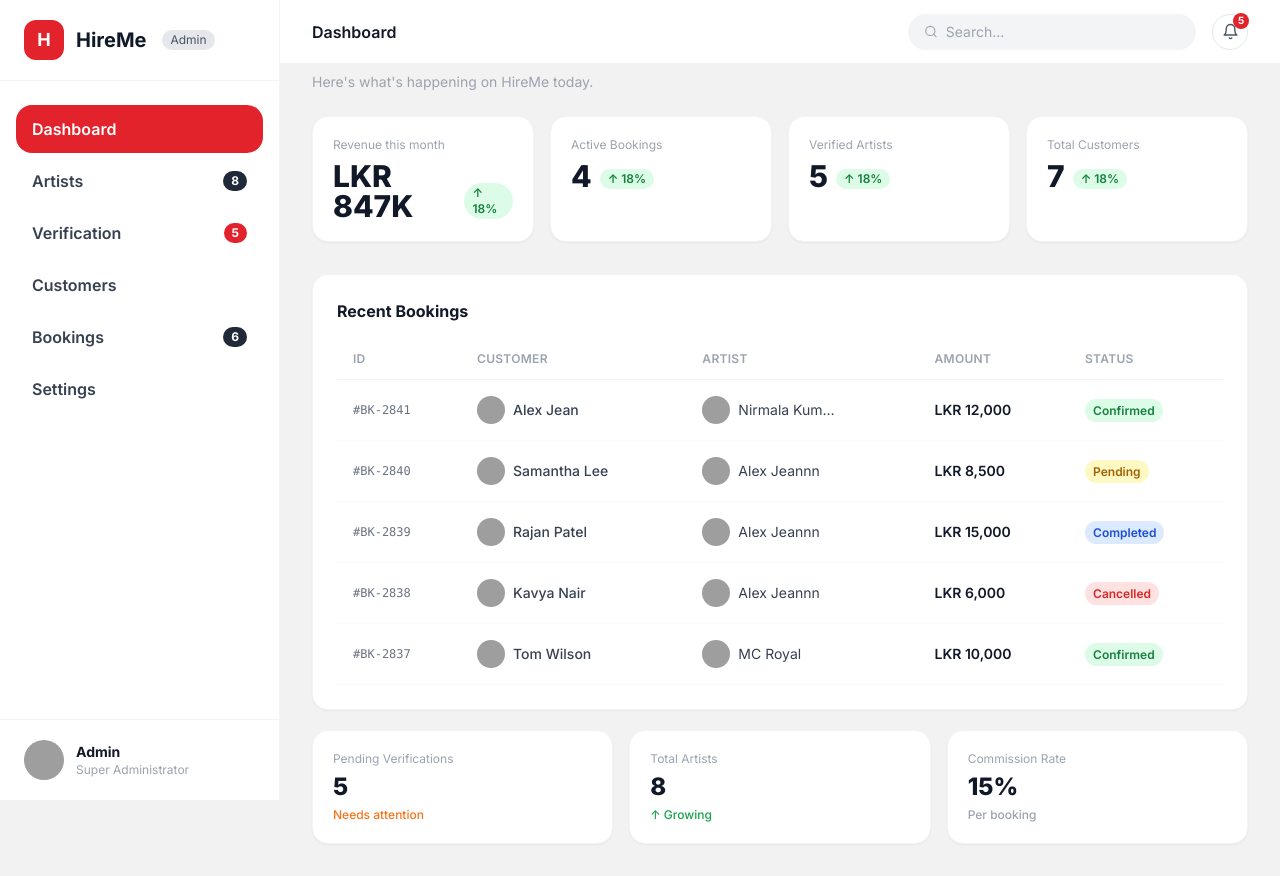
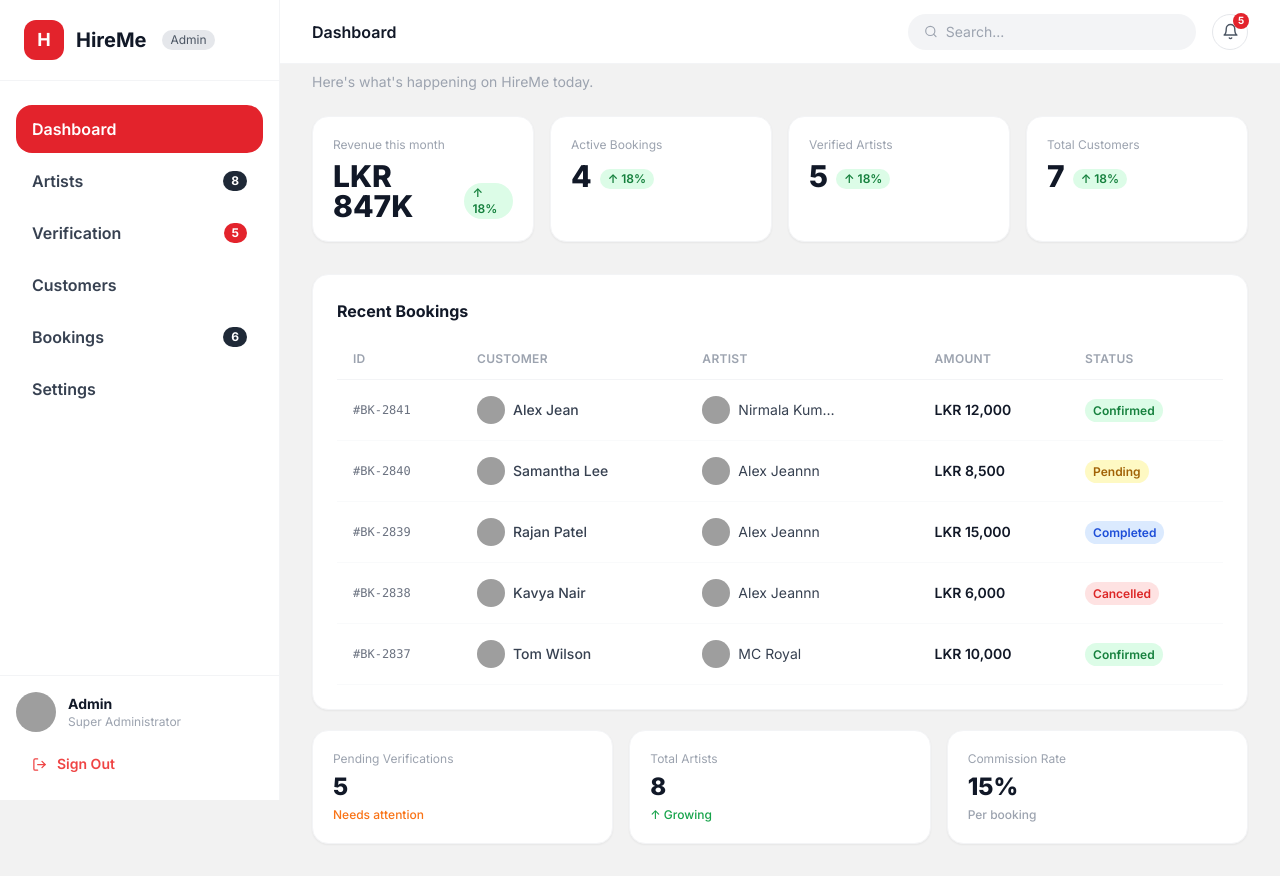
Before and after one commit to rashmikaz/hireme-admin, a React (Vite) app: page / in a window 1280 px wide. Built offline with nearby package versions, Linux system fonts and the light colour scheme; grey boxes are pictures that could not be loaded.

Commit message:
implemt signout for navbar

```diff
--- a/src/components/layout/Sidebar.jsx
+++ b/src/components/layout/Sidebar.jsx
@@ -1,6 +1,8 @@
-import { NavLink } from "react-router-dom";
-import { useSelector } from "react-redux";
-import { X } from "lucide-react";
+import { NavLink, useNavigate } from "react-router-dom";
+import { useSelector, useDispatch } from "react-redux";
+import { X, LogOut } from "lucide-react";
+import { logout } from "../../features/auth/authSlice";
+import toast from "react-hot-toast";
 
 const navItems = [
   { label: "Dashboard", path: "/" },
@@ -21,12 +23,21 @@ export default function Sidebar({ open, onClose }) {
   const artistCount = useSelector((s) => s.artists.list.length);
   const verificationCount = useSelector((s) => s.verification.list.length);
   const bookingsCount = useSelector((s) => s.bookings.list.length);
+  const dispatch = useDispatch();
+  const navigate = useNavigate();
 
   const getCounts = (key) => {
     if (key === "artists") return artistCount;
     if (key === "verification") return verificationCount;
     if (key === "bookings") return bookingsCount;
     return null;
+  };
+
+  const handleLogout = () => {
+    dispatch(logout());
+    navigate("/login");
+    toast.success("Logged out successfully");
+    onClose();
   };
 
   return (
@@ -90,14 +101,15 @@ export default function Sidebar({ open, onClose }) {
         })}
       </nav>
 
-      {/* Admin profile */}
-      <div className="px-6 py-5 border-t border-gray-100 flex items-center gap-3">
+      {/* Admin profile + logout */}
+      <div className="px-4 py-4 border-t border-gray-100">
+        <div className="flex items-center gap-3 mb-3">
           <img
             src={admin?.avatar || "https://i.pravatar.cc/40?img=33"}
             alt="Admin"
             className="w-10 h-10 rounded-full object-cover shrink-0"
           />
-        <div className="min-w-0">
+          <div className="min-w-0 flex-1">
             <p className="text-sm font-bold text-gray-900 truncate">
               {admin?.name || "Admin"}
             </p>
@@ -106,6 +118,14 @@ export default function Sidebar({ open, onClose }) {
             </p>
           </div>
         </div>
+        <button
+          onClick={handleLogout}
+          className="w-full flex items-center gap-2.5 px-4 py-2.5 rounded-2xl text-sm font-semibold text-red-500 hover:bg-red-50 transition-colors"
+        >
+          <LogOut size={15} />
+          Sign Out
+        </button>
+      </div>
     </aside>
   );
 }
--- a/src/pages/Login.jsx
+++ b/src/pages/Login.jsx
@@ -1,37 +1,43 @@
-import { useState } from 'react'
-import { useDispatch } from 'react-redux'
-import { useNavigate } from 'react-router-dom'
-import { login } from '../features/auth/authSlice'
-import toast from 'react-hot-toast'
+import { useState } from "react";
+import { useDispatch } from "react-redux";
+import { useNavigate } from "react-router-dom";
+import { login } from "../features/auth/authSlice";
+import toast from "react-hot-toast";
 
 export default function Login() {
-  const dispatch = useDispatch()
-  const navigate = useNavigate()
-  const [email, setEmail] = useState('')
-  const [password, setPassword] = useState('')
-  const [loading, setLoading] = useState(false)
+  const dispatch = useDispatch();
+  const navigate = useNavigate();
+  const [email, setEmail] = useState("");
+  const [password, setPassword] = useState("");
+  const [loading, setLoading] = useState(false);
 
   const handleLogin = async (e) => {
-    e.preventDefault()
+    e.preventDefault();
     if (!email || !password) {
-      toast.error('Please fill in all fields')
-      return
+      toast.error("Please fill in all fields");
+      return;
     }
-    setLoading(true)
+    setLoading(true);
     // Simulate API call
-    await new Promise(r => setTimeout(r, 800))
-    if (email === 'admin@hireme.lk' && password === 'admin123') {
-      dispatch(login({
-        admin: { name: 'Admin', role: 'Super Administrator', avatar: 'https://i.pravatar.cc/40?img=33' },
-        token: 'mock-token-abc123',
-      }))
-      toast.success('Welcome back, Admin!')
-      navigate('/')
+    await new Promise((r) => setTimeout(r, 800));
+    if (email === "admin@hireme.lk" && password === "admin123") {
+      dispatch(
+        login({
+          admin: {
+            name: "Admin",
+            role: "Super Administrator",
+            avatar: "https://i.pravatar.cc/40?img=33",
+          },
+          token: "mock-token-abc123",
+        }),
+      );
+      toast.success("Welcome back, Admin!");
+      navigate("/");
     } else {
-      toast.error('Invalid credentials. Try admin@hireme.lk / admin123')
+      toast.error("Invalid credentials. Try admin@hireme.lk / admin123");
     }
-    setLoading(false)
-  }
+    setLoading(false);
+  };
 
   return (
     <div className="min-h-screen bg-gray-50 flex items-center justify-center">
@@ -42,7 +48,9 @@ export default function Login() {
             <span className="text-white font-bold text-lg">H</span>
           </div>
           <span className="text-xl font-bold text-gray-900">HireMe</span>
-          <span className="text-xs bg-gray-100 text-gray-500 px-2 py-0.5 rounded-full">Admin</span>
+          <span className="text-xs bg-gray-100 text-gray-500 px-2 py-0.5 rounded-full">
+            Admin
+          </span>
         </div>
 
         <h1 className="text-2xl font-extrabold text-gray-900 mb-1">Sign In</h1>
@@ -50,21 +58,25 @@ export default function Login() {
 
         <form onSubmit={handleLogin} className="space-y-4">
           <div>
-            <label className="text-xs font-semibold text-gray-500 mb-1 block">Email</label>
+            <label className="text-xs font-semibold text-gray-500 mb-1 block">
+              Email
+            </label>
             <input
               type="email"
               value={email}
-              onChange={e => setEmail(e.target.value)}
+              onChange={(e) => setEmail(e.target.value)}
               placeholder="admin@hireme.lk"
               className="w-full border border-gray-200 rounded-xl px-4 py-3 text-sm focus:outline-none focus:border-primary transition-colors"
             />
           </div>
           <div>
-            <label className="text-xs font-semibold text-gray-500 mb-1 block">Password</label>
+            <label className="text-xs font-semibold text-gray-500 mb-1 block">
+              Password
+            </label>
             <input
               type="password"
               value={password}
-              onChange={e => setPassword(e.target.value)}
+              onChange={(e) => setPassword(e.target.value)}
               placeholder="••••••••"
               className="w-full border border-gray-200 rounded-xl px-4 py-3 text-sm focus:outline-none focus:border-primary transition-colors"
             />
@@ -74,7 +86,7 @@ export default function Login() {
             disabled={loading}
             className="w-full bg-primary text-white font-bold py-3 rounded-xl hover:bg-primary-dark transition-colors disabled:opacity-60 mt-2"
           >
-            {loading ? 'Signing in...' : 'Sign In'}
+            {loading ? "Signing in..." : "Sign In"}
           </button>
         </form>
 
@@ -83,5 +95,5 @@ export default function Login() {
         </p>
       </div>
     </div>
-  )
+  );
 }
```
Lines whose indentation alone changed are shown as unchanged.
